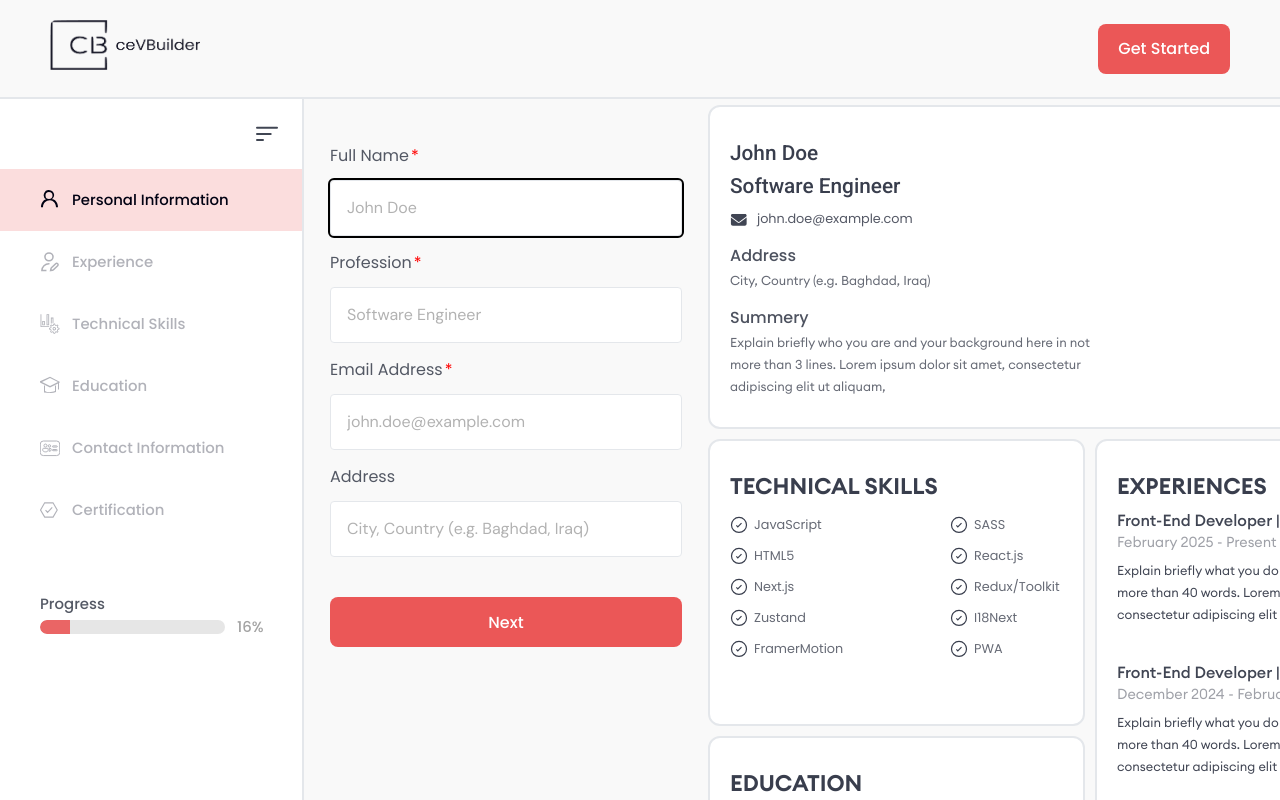
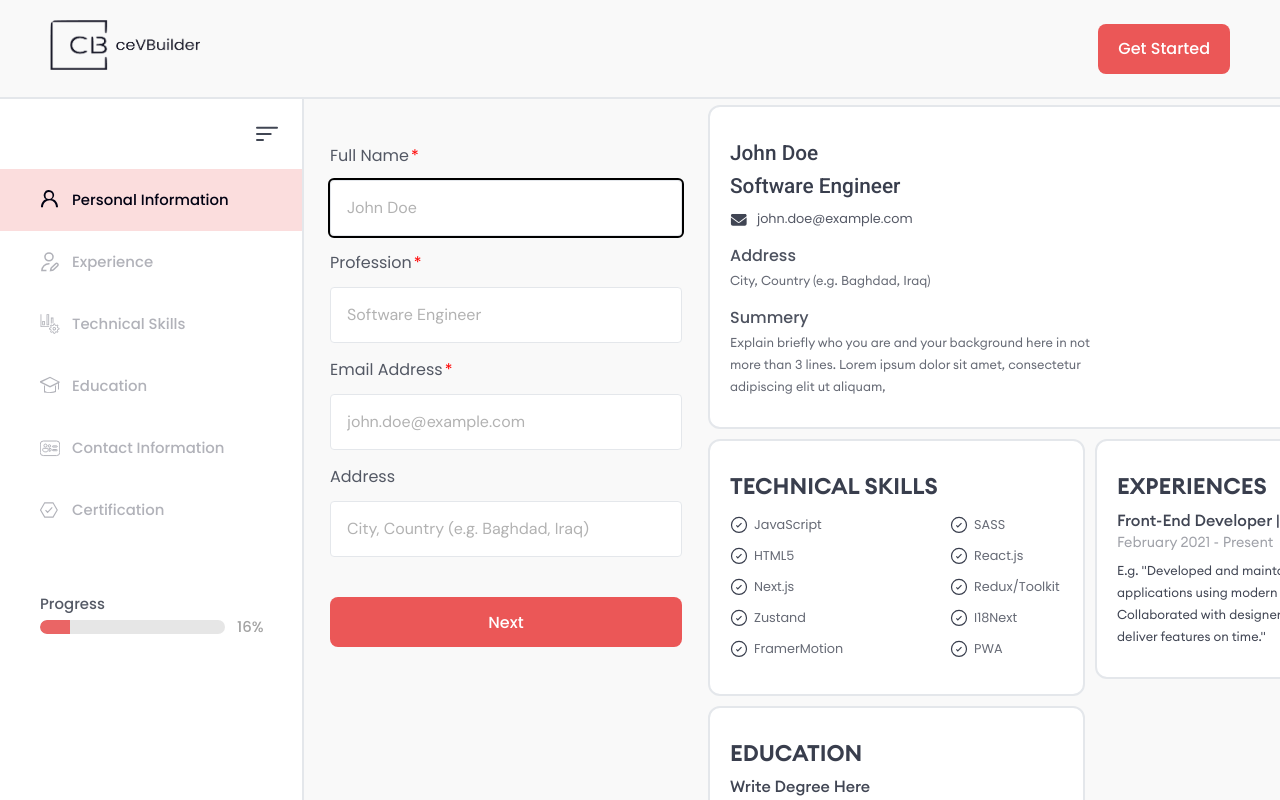
Before and after one commit to Moamal-2000/resume-builder, a Next.js app: page /builder in a window 1280 px wide. Shown: the top 800 px of the page. Built offline with nearby package versions, Linux system fonts and the light colour scheme.

Commit message:
feat(LiveResume): replace 'experiences' mock data with dynamic experience inputs

```diff
--- a/src/components/BuilderPage/LiveResume/Experiences/Experiences.jsx
+++ b/src/components/BuilderPage/LiveResume/Experiences/Experiences.jsx
@@ -1,25 +1,22 @@
-import { MOCK_EXPERIENCE } from "@/data/staticData";
+"use client";
+
+import { getJobExperienceProps } from "@/functions/helper";
+import { useFormsStore } from "@/stores/forms.store/forms.store";
 import s from "./Experiences.module.scss";
 import JobExperience from "./JobExperience/JobExperience";
 
 const Experiences = () => {
+  const experiencesInputs = useFormsStore((s) => s.experiencesInputs);
+
   return (
     <section className={s.experiences}>
       <h2>Experiences</h2>
 
       <div className={s.experiencesWrapper}>
-        {MOCK_EXPERIENCE.map(
-          ({ title, company, startDate, endDate, description, id }) => (
-            <JobExperience
-              key={id}
-              title={title}
-              company={company}
-              startDate={startDate}
-              endDate={endDate}
-              description={description}
-            />
-          )
-        )}
+        {experiencesInputs.map((experienceData, index) => {
+          const jobExperienceProps = getJobExperienceProps(experienceData);
+          return <JobExperience key={index} {...jobExperienceProps} />;
+        })}
       </div>
     </section>
   );
--- a/src/data/constents.js
+++ b/src/data/constents.js
@@ -1 +1,2 @@
-export const CERTIFICATION_MAX_COUNT = 10
+export const CERTIFICATION_MAX_COUNT = 10;
+export const DESCRIPTION_PLACEHOLDER = `E.g. "Developed and maintained client-facing web applications using modern JavaScript frameworks. Collaborated with designers and back-end teams to deliver features on time."`;
--- a/src/functions/helper.js
+++ b/src/functions/helper.js
@@ -1,3 +1,5 @@
+import { DESCRIPTION_PLACEHOLDER } from "@/data/constents";
+
 export function getInputValueOrFallback(input) {
   if (!input) throw Error("'Input' parameter is undefined");
 
@@ -23,3 +25,13 @@ export function hasFormFilled({ formGroupKey, formsStore }) {
 
   return formInputs.every((input) => input.hasValidValue || !input.required);
 }
+
+export function getJobExperienceProps(experienceData) {
+  return {
+    title: getInputValueOrFallback(experienceData[0]),
+    company: getInputValueOrFallback(experienceData[1]),
+    startDate: experienceData[2][0].value || "February 2021",
+    endDate: experienceData[2][1].value || "Present",
+    description: experienceData[3].value || DESCRIPTION_PLACEHOLDER,
+  };
+}
--- a/src/stores/forms.store/forms.store.js
+++ b/src/stores/forms.store/forms.store.js
@@ -85,11 +85,11 @@ const formsStore = (set, get) => ({
   addExperience: () => {
     const { experiencesInputs } = get();
 
-    experiencesInputs.push(experienceInputs);
+    const updatedExperiencesInputs = [...experiencesInputs, experienceInputs];
 
     set({
-      experiencesInputs,
-      experiencesTabIndex: experiencesInputs.length - 1,
+      experiencesInputs: updatedExperiencesInputs,
+      experiencesTabIndex: updatedExperiencesInputs.length - 1,
     });
 
     return experiencesInputs;
--- a/src/stores/forms.store/states.js
+++ b/src/stores/forms.store/states.js
@@ -68,17 +68,6 @@ export const experienceInputs = [
     hasValidValue: false,
     id: 2,
   },
-  {
-    label: "Location",
-    name: "location",
-    type: "text",
-    value: "",
-    pattern: "^[a-zA-Z0-9,.\\-\\/ ]{2,60}$",
-    placeholder: "City, Country (e.g. Baghdad, Iraq)",
-    required: true,
-    hasValidValue: false,
-    id: 3,
-  },
   [
     {
       label: "Start Date",
@@ -88,7 +77,7 @@ export const experienceInputs = [
       min: "1990-01",
       required: true,
       hasValidValue: false,
-      id: 4,
+      id: 3,
     },
     {
       label: "End Date",
@@ -97,7 +86,7 @@ export const experienceInputs = [
       value: "",
       required: true,
       hasValidValue: true,
-      id: 5,
+      id: 4,
     },
   ],
   {
@@ -109,7 +98,7 @@ export const experienceInputs = [
     placeholder: "Describe your responsibilities, achievements, and skills...",
     required: true,
     hasValidValue: false,
-    id: 6,
+    id: 5,
   },
   {
     label: "Currently work here",
@@ -118,7 +107,7 @@ export const experienceInputs = [
     value: false,
     required: false,
     hasValidValue: true,
-    id: 7,
+    id: 6,
   },
 ];
 
```
